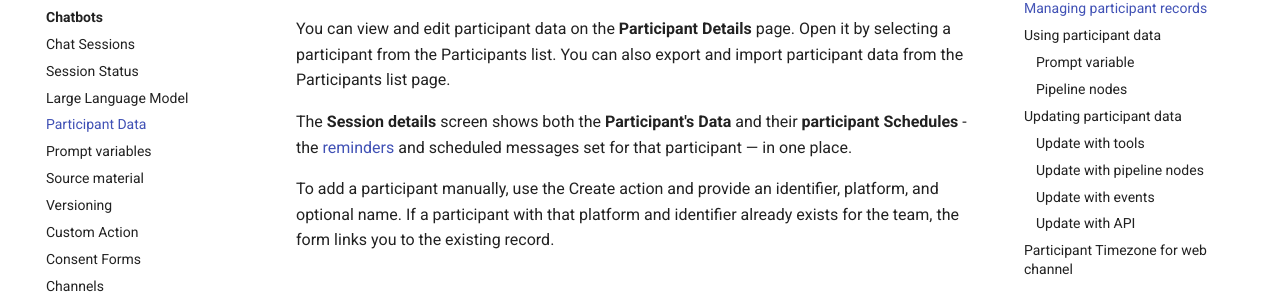
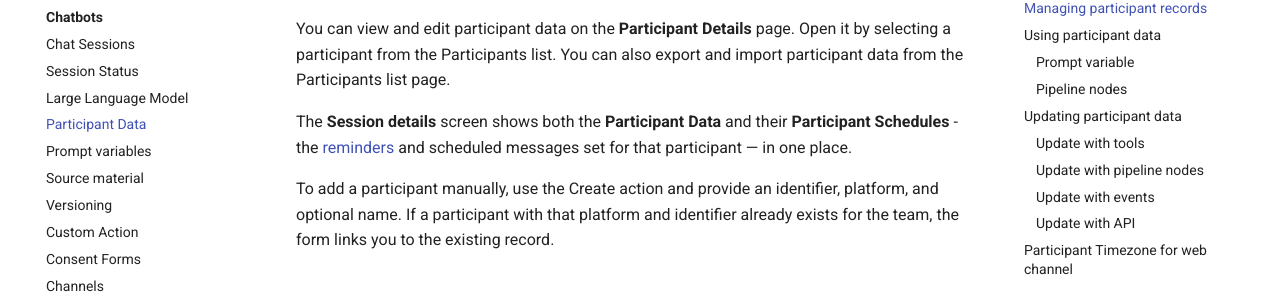
Before and after one commit to dimagi/open-chat-studio-docs, an MkDocs documentation site: the page built from docs/concepts/participant_data.md, in a window 1280 px wide and 900 px high, scrolled down 324 px. Shown: the part 148-446 px from the top of the window. Built offline with MkDocs 1.6.1 and Material for MkDocs 9.7.7, drawn with Linux system fonts in a browser that asks for light colours; a script that is not in the unit is left out; comment, search, counter and statistics services are not loaded.

Commit message:
Review fix - tiny

```diff
--- a/docs/concepts/participant_data.md
+++ b/docs/concepts/participant_data.md
@@ -8,7 +8,7 @@ Each participant record is tied to a specific [channel](./channels.md) (such as
 
 You can view and edit participant data on the **Participant Details** page. Open it by selecting a participant from the Participants list. You can also export and import participant data from the Participants list page.
 
-The **Session details** screen shows both the **Participant's Data** and their **participant Schedules** - the [reminders](../how-to/reminders.md) and scheduled messages set for that participant — in one place.
+The **Session details** screen shows both the **Participant Data** and their **Participant Schedules** - the [reminders](../how-to/reminders.md) and scheduled messages set for that participant — in one place.
 
 To add a participant manually, use the Create action and provide an identifier, platform, and optional name. If a participant with that platform and identifier already exists for the team, the form links you to the existing record.
 
```
